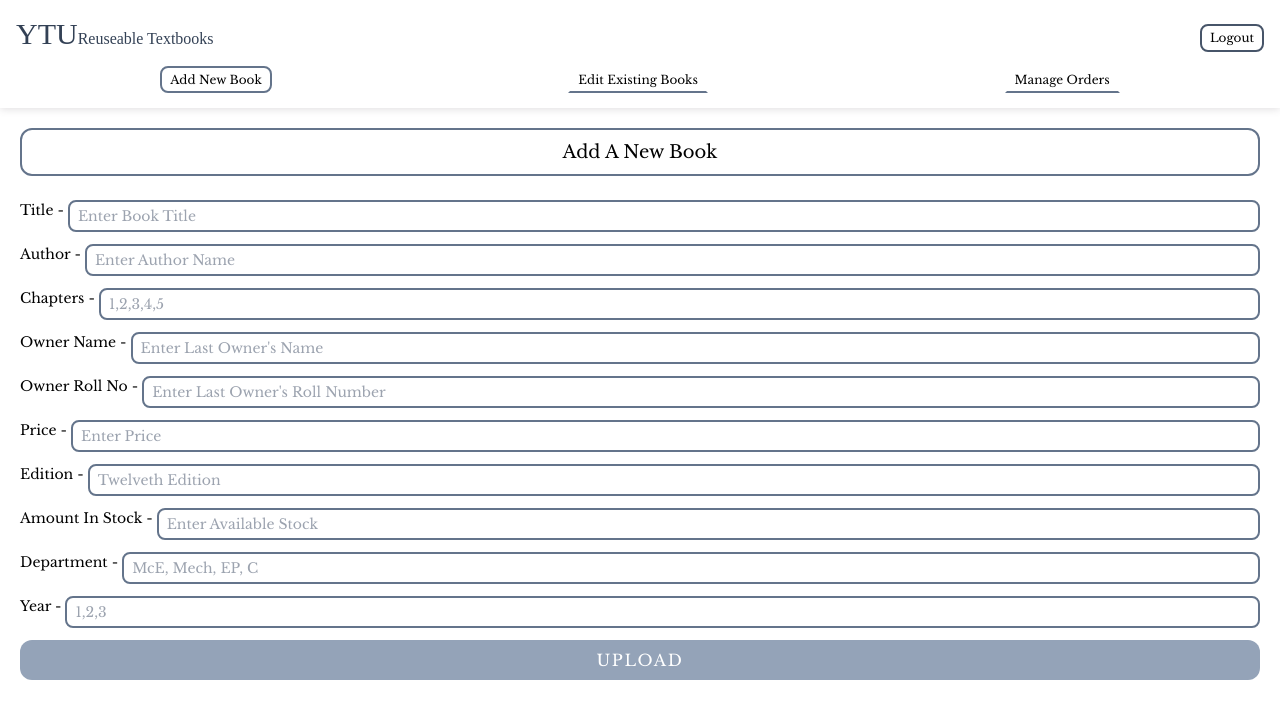
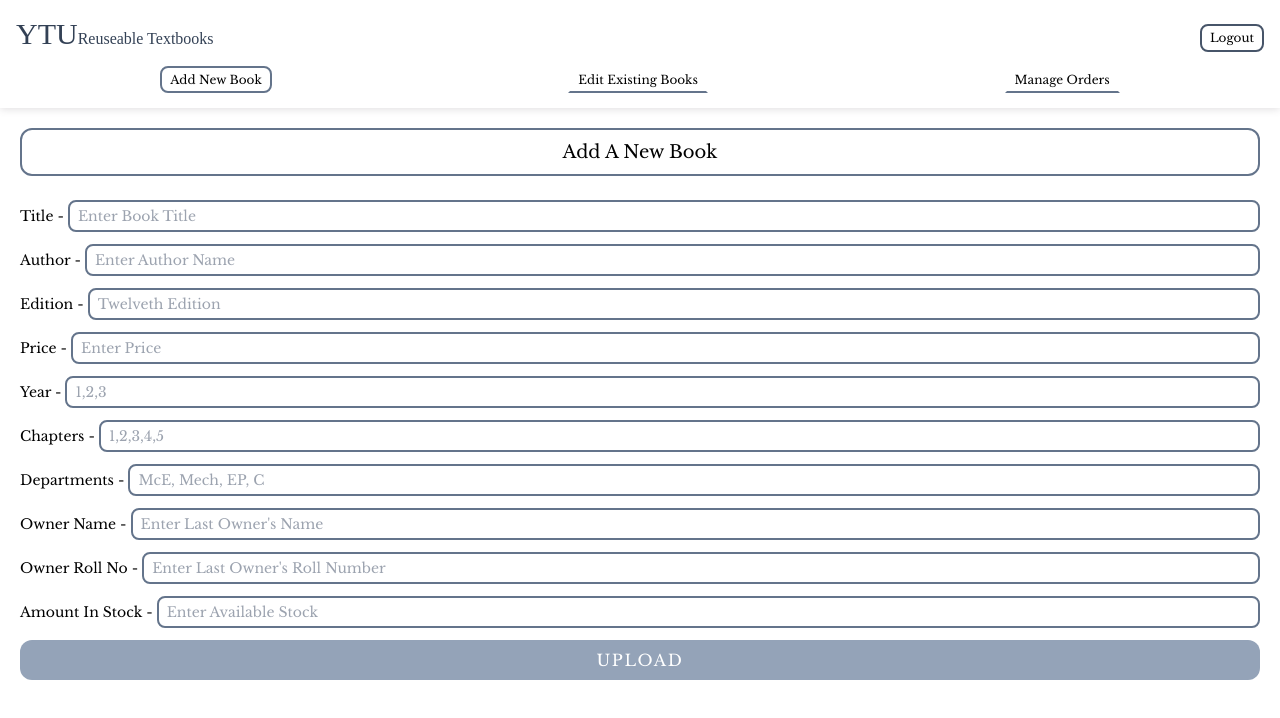
Before and after one commit to Hein-htetA/reuseable-textbooks-admin-dashboard, a React (Create React App) app: page /add-new-book in a window 1280 px wide. Shown: the top 718 px of the page. Built offline with nearby package versions, Linux system fonts and the light colour scheme.

Commit message:
new book validation complete

```diff
--- a/src/components/AddNewBook/AddNewBook.tsx
+++ b/src/components/AddNewBook/AddNewBook.tsx
@@ -1,83 +1,235 @@
-import React from "react";
+import React, { ChangeEvent, useState } from "react";
 import AddNewBookBtn from "./AddNewBookBtn";
+import { newBookDataTransform } from "./NewBookDataTransform";
+import { validateNewBookInfo } from "./ValidateNewBookInfo";
+
+// interface SingleDepartmentInterface {
+//   fullName: string;
+//   shortName: string;
+// }
+
+// export const departmentList: SingleDepartmentInterface[] = [
+//   {
+//     fullName: "Architecture",
+//     shortName: "Arch",
+//   },
+//   {
+//     fullName: "Civil Engineering",
+//     shortName: "C",
+//   },
+//   {
+//     fullName: "Chemical Engineering",
+//     shortName: "ChE",
+//   },
+//   {
+//     fullName: "Computer Engineering and Information Technology",
+//     shortName: "CEIT",
+//   },
+//   {
+//     fullName: "Electronic Engineering",
+//     shortName: "EC",
+//   },
+//   {
+//     fullName: "Electrical Power Engineering",
+//     shortName: "EP",
+//   },
+//   {
+//     fullName: "Food Engineering",
+//     shortName: "FE",
+//   },
+//   {
+//     fullName: "Mechanical Engineering",
+//     shortName: "Mech",
+//   },
+//   {
+//     fullName: "Mechatronic Engineering",
+//     shortName: "McE",
+//   },
+//   {
+//     fullName: "Metallurgical Engineering",
+//     shortName: "Met",
+//   },
+//   {
+//     fullName: "Mining Engineering",
+//     shortName: "Mn",
+//   },
+//   {
+//     fullName: "Textile Engineering",
+//     shortName: "Tex",
+//   },
+// ];
+
+export interface FormValues {
+  title: string;
+  author: string;
+  edition: string;
+  price: string;
+  year: string;
+  availableChapters: string;
+  departments: string;
+  ownerName: string;
+  ownerRollNo: string;
+  amountInStock: string;
+}
+
+const inputClass =
+  "px-2 py-1 border-2 border-slate-500 rounded-lg outline-none w-full";
+const inputErrorClass =
+  "px-2 py-1 border-2 border-red-500 rounded-lg outline-none w-full";
 
 const AddNewBook = () => {
+  const [formValues, setFormValues] = useState<FormValues>({
+    title: "",
+    author: "",
+    edition: "",
+    price: "",
+    year: "",
+    availableChapters: "",
+    departments: "",
+    ownerName: "",
+    ownerRollNo: "",
+    amountInStock: "",
+  });
+
+  const [formErrors, setFormErrors] = useState({
+    titleError: false,
+    authorError: false,
+    editionError: false,
+    priceError: false,
+    yearError: false,
+    availableChaptersError: false,
+    departmentsError: false,
+    ownerNameError: false,
+    ownerRollNoError: false,
+    amountInStockError: false,
+  });
+
+  const onChangeInput = (e: ChangeEvent<HTMLInputElement>) => {
+    setFormValues({ ...formValues, [e.target.name]: e.target.value });
+  };
+
+  const handleNewBookUpload = () => {
+    const formValuesAfterTransform = newBookDataTransform(formValues);
+    const errors = validateNewBookInfo(formValuesAfterTransform);
+    setFormErrors(errors);
+    if (Object.keys(errors).length === 0) {
+      console.log("uploading...book");
+    }
+  };
+
   return (
     <div className="flex flex-col p-5 gap-3 text-sm">
       <h1 className="text-center text-lg px-3 mb-3 py-2 border-2 border-slate-500 rounded-xl">
         Add A New Book
       </h1>
-      <div className="grid grid-cols-[auto_1fr] gap-x-1">
+      <div className="grid grid-cols-[auto_1fr] gap-x-1 items-center">
         <div>Title - </div>
         <input
-          className="px-2 py-1 border-2 border-slate-500 rounded-lg outline-none w-full"
+          className={formErrors.titleError ? inputErrorClass : inputClass}
           placeholder="Enter Book Title"
+          name="title"
+          value={formValues.title}
+          onChange={onChangeInput}
         />
       </div>
-      <div className="grid grid-cols-[auto_1fr] gap-x-1">
+      <div className="grid grid-cols-[auto_1fr] gap-x-1 items-center">
         <div>Author - </div>
         <input
-          className="px-2 py-1 border-2 border-slate-500 rounded-lg outline-none w-full"
+          className={formErrors.authorError ? inputErrorClass : inputClass}
           placeholder="Enter Author Name"
+          name="author"
+          value={formValues.author}
+          onChange={onChangeInput}
         />
       </div>
-      <div className="grid grid-cols-[auto_1fr] gap-x-1">
+      <div className="grid grid-cols-[max-content_1fr] gap-x-1 items-center">
+        <div>Edition - </div>
+        <input
+          className={formErrors.editionError ? inputErrorClass : inputClass}
+          placeholder="Twelveth Edition"
+          name="edition"
+          value={formValues.edition}
+          onChange={onChangeInput}
+        />
+      </div>
+      <div className="grid grid-cols-[max-content_1fr] gap-x-1 items-center">
+        <div>Price - </div>
+        <input
+          className={formErrors.priceError ? inputErrorClass : inputClass}
+          placeholder="Enter Price"
+          name="price"
+          value={formValues.price}
+          onChange={onChangeInput}
+        />
+      </div>
+      <div className="grid grid-cols-[max-content_1fr] gap-x-1 items-center">
+        <div>Year - </div>
+        <input
+          className={formErrors.yearError ? inputErrorClass : inputClass}
+          placeholder="1,2,3"
+          name="year"
+          value={formValues.year.toString()}
+          onChange={onChangeInput}
+        />
+      </div>
+
+      <div className="grid grid-cols-[auto_1fr] gap-x-1 items-center">
         <div>Chapters - </div>
         <input
-          className="px-2 py-1 border-2 border-slate-500 rounded-lg outline-none w-full"
+          className={
+            formErrors.availableChaptersError ? inputErrorClass : inputClass
+          }
           placeholder="1,2,3,4,5"
+          name="availableChapters"
+          value={formValues.availableChapters.toString()}
+          onChange={onChangeInput}
         />
       </div>
-      <div className="grid grid-cols-[max-content_1fr] gap-x-1">
+      <div className="grid grid-cols-[max-content_1fr] gap-x-1 items-center">
+        <div>Departments - </div>
+        <input
+          className={formErrors.departmentsError ? inputErrorClass : inputClass}
+          placeholder="McE, Mech, EP, C"
+          name="departments"
+          value={formValues.departments.toString()}
+          onChange={onChangeInput}
+        />
+      </div>
+      <div className="grid grid-cols-[max-content_1fr] gap-x-1 items-center">
         <div>Owner Name - </div>
         <input
-          className="px-2 py-1 border-2 border-slate-500 rounded-lg outline-none w-full"
+          className={formErrors.ownerNameError ? inputErrorClass : inputClass}
           placeholder="Enter Last Owner's Name"
+          name="ownerName"
+          value={formValues.ownerName}
+          onChange={onChangeInput}
         />
       </div>
-      <div className="grid grid-cols-[max-content_1fr] gap-x-1">
+      <div className="grid grid-cols-[max-content_1fr] gap-x-1 items-center">
         <div>Owner Roll No - </div>
         <input
-          className="px-2 py-1 border-2 border-slate-500 rounded-lg outline-none w-full"
+          className={formErrors.ownerRollNoError ? inputErrorClass : inputClass}
           placeholder="Enter Last Owner's Roll Number"
+          name="ownerRollNo"
+          value={formValues.ownerRollNo}
+          onChange={onChangeInput}
         />
       </div>
-      <div className="grid grid-cols-[max-content_1fr] gap-x-1">
-        <div>Price - </div>
+
+      <div className="grid grid-cols-[max-content_1fr] gap-x-1 items-center">
+        <div>Amount In Stock - </div>
         <input
-          className="px-2 py-1 border-2 border-slate-500 rounded-lg outline-none w-full"
-          placeholder="Enter Price"
+          className={
+            formErrors.amountInStockError ? inputErrorClass : inputClass
+          }
+          placeholder="Enter Available Stock"
+          name="amountInStock"
+          value={formValues.amountInStock}
+          onChange={onChangeInput}
         />
       </div>
-      <div className="grid grid-cols-[max-content_1fr] gap-x-1">
-        <div>Edition - </div>
-        <input
-          className="px-2 py-1 border-2 border-slate-500 rounded-lg outline-none w-full"
-          placeholder="Twelveth Edition"
-        />
-      </div>
-      <div className="grid grid-cols-[max-content_1fr] gap-x-1">
-        <div>Amount In Stock - </div>
-        <input
-          className="px-2 py-1 border-2 border-slate-500 rounded-lg outline-none w-full"
-          placeholder="Enter Available Stock"
-        />
-      </div>
-      <div className="grid grid-cols-[max-content_1fr] gap-x-1">
-        <div>Department - </div>
-        <input
-          className="px-2 py-1 border-2 border-slate-500 rounded-lg outline-none w-full"
-          placeholder="McE, Mech, EP, C"
-        />
-      </div>
-      <div className="grid grid-cols-[max-content_1fr] gap-x-1">
-        <div>Year - </div>
-        <input
-          className="px-2 py-1 border-2 border-slate-500 rounded-lg outline-none w-full"
-          placeholder="1,2,3"
-        />
-      </div>
-      <AddNewBookBtn />
+
+      <AddNewBookBtn handleNewBookUpload={handleNewBookUpload} />
     </div>
   );
 };
--- a/src/components/AddNewBook/AddNewBookBtn.tsx
+++ b/src/components/AddNewBook/AddNewBookBtn.tsx
@@ -1,8 +1,15 @@
 import React from "react";
 
-const AddNewBookBtn = () => {
+interface Props {
+  handleNewBookUpload: () => void;
+}
+
+const AddNewBookBtn = ({ handleNewBookUpload }: Props) => {
   return (
-    <button className="py-2 rounded-xl bg-slate-400 text-white text-base mb-10 tracking-widest">
+    <button
+      className="py-2 rounded-xl bg-slate-400 text-white text-base mb-10 tracking-widest"
+      onClick={handleNewBookUpload}
+    >
       UPLOAD
     </button>
   );
--- /dev/null
+++ b/src/components/AddNewBook/NewBookDataTransform.tsx
@@ -0,0 +1,21 @@
+import { FormValues } from "./AddNewBook";
+
+export const newBookDataTransform = (formValues: FormValues) => {
+  const { year, availableChapters, departments } = formValues;
+  const yearArray = year.split(",").map((year) => year.trim());
+  const availableChaptersArray = availableChapters
+    .split(",")
+    .map((chapter) => chapter.trim());
+  const departmentsArray = departments
+    .split(",")
+    .map((department) => department.trim());
+
+  return {
+    ...formValues,
+    year: yearArray,
+    availableChapters: availableChaptersArray,
+    departments: departmentsArray,
+    amountInStock: parseInt(formValues.amountInStock) || -1,
+    price: parseInt(formValues.price) || -1,
+  };
+};
--- /dev/null
+++ b/src/components/AddNewBook/ValidateNewBookInfo.tsx
@@ -0,0 +1,75 @@
+interface FormValues {
+  year: string[];
+  availableChapters: string[];
+  departments: string[];
+  title: string;
+  author: string;
+  edition: string;
+  price: number;
+  ownerName: string;
+  ownerRollNo: string;
+  amountInStock: number;
+}
+
+const departmentsList = [
+  "Arch",
+  "C",
+  "ChE",
+  "CEIT",
+  "EC",
+  "EP",
+  "FE",
+  "Mech",
+  "McE",
+  "Met",
+  "Mn",
+  "Tex",
+];
+
+export const validateNewBookInfo = (formValues: FormValues) => {
+  const errors: any = {};
+
+  for (const property in formValues) {
+    if ((formValues as any)[property].toString().trim().length === 0) {
+      //toString() is for year,chapters,departments arrays and price,amountInStock number
+      (errors as any)[`${property}Error`] = true;
+    }
+  }
+
+  const { year, availableChapters, departments, price, amountInStock } =
+    formValues;
+
+  if (price < 0) {
+    errors.priceError = true;
+  }
+
+  if (amountInStock < 0) {
+    errors.amountInStockError = true;
+  }
+
+  year.every((year) => {
+    if (parseInt(year) > 7) {
+      errors.yearError = true;
+      return false;
+    }
+    return true;
+  });
+
+  availableChapters.every((chapter) => {
+    if (chapter.length > 2) {
+      errors.availableChaptersError = true;
+      return false;
+    }
+    return true;
+  });
+
+  departments.every((department) => {
+    if (departmentsList.some((depInList) => depInList === department)) {
+      return true;
+    }
+    errors.departmentsError = true;
+    return false;
+  });
+
+  return errors;
+};
```
